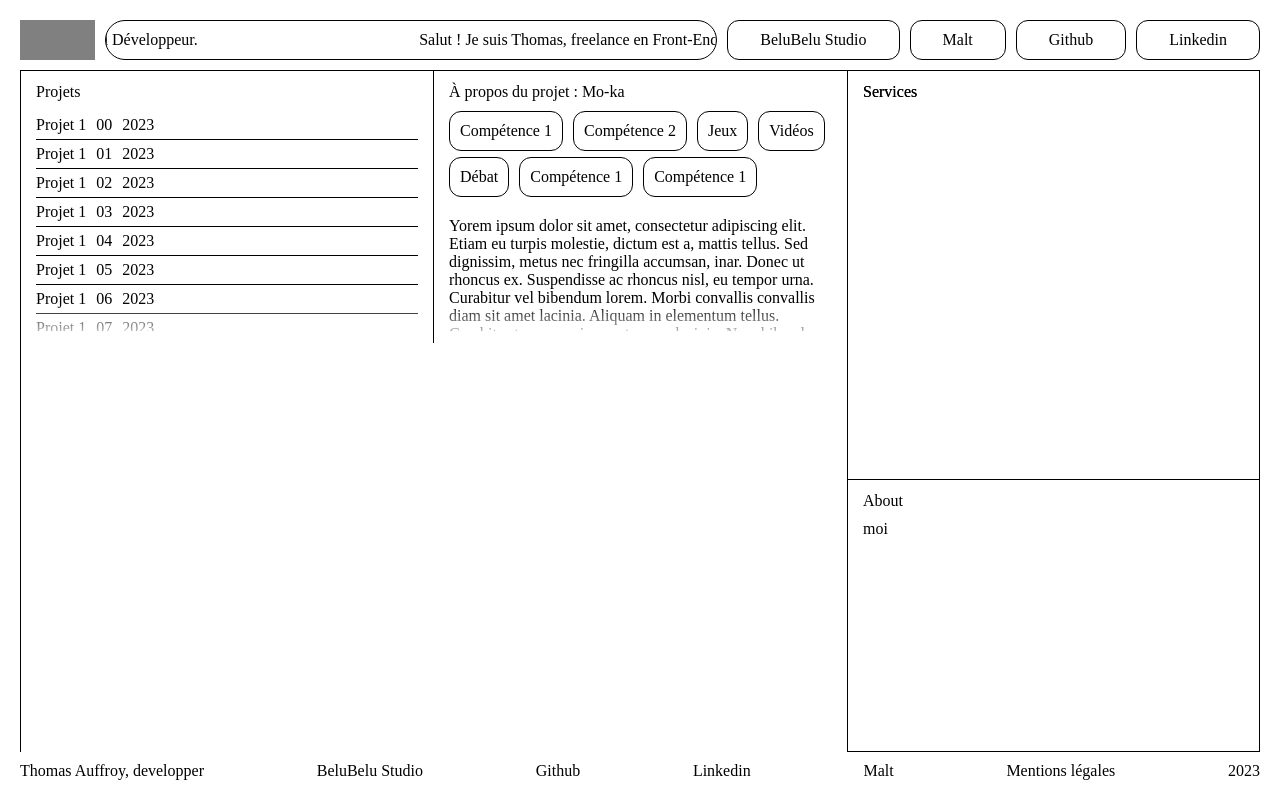
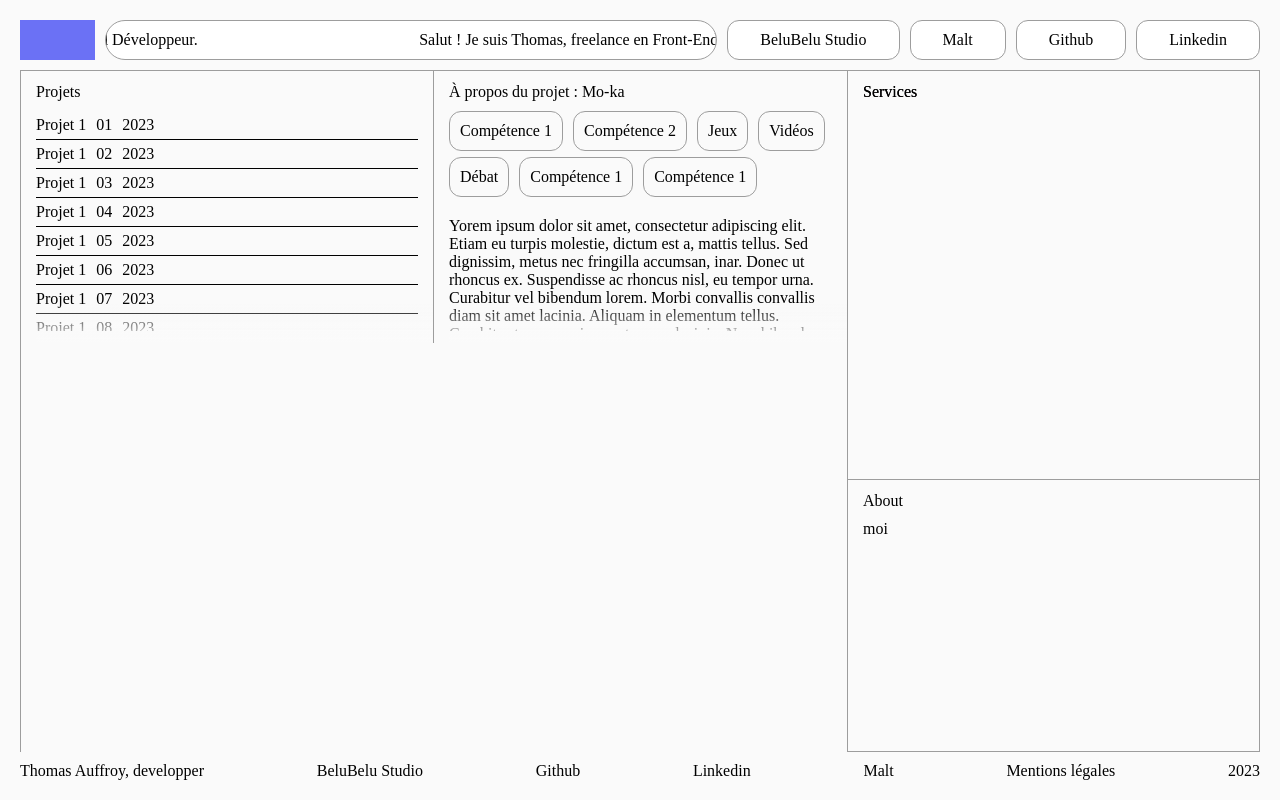
Before and after one commit to bleubleuchocotte/bleubleu-multifolio, a Nuxt app: page / in a window 1280 px wide. Built offline with nearby package versions, Linux system fonts and the light colour scheme.

Commit message:
Ajouts des couleurs en variables pas encore dynamique

```diff
--- a/app.vue
+++ b/app.vue
@@ -17,5 +17,8 @@
   width: 100vw;
   padding-inline: $body-padding-inline;
   padding-block: $body-padding-block;
+
+  background-color: $background-color;
+  color: $text-color;
 }
 </style>
--- a/assets/0-settings/_settings-color.scss
+++ b/assets/0-settings/_settings-color.scss
@@ -1,6 +1,7 @@
-$gradient: linear-gradient(
-  267.23deg,
-  #ff2828 52.03%,
-  #ff8f27 64.71%,
-  #dd96f6 76.92%
-);
+$text-color: #000000;
+$border-color: #9d9d9d;
+
+$background-color: #fafafa;
+$cta-background-color: #ffffff;
+
+$accent-color: #6b71f5;
--- a/components/HeaderComponent.vue
+++ b/components/HeaderComponent.vue
@@ -47,9 +47,8 @@ const links: HeaderLinkType[] = [
 
   &__logo {
     width: 75px;
-    // height: 100%;
 
-    background-color: gray;
+    background-color: $accent-color;
   }
 }
 </style>
--- a/components/MainComponent.vue
+++ b/components/MainComponent.vue
@@ -1,25 +1,10 @@
 <template>
   <main>
-    <ProjectList
-      style="grid-area: 1 / 1 / 3 / 2; border-right: 1px solid black"
-    />
-    <ProjectAbout style="grid-area: 1 / 2 / 3 / 3" />
-    <ServicesList
-      style="
-        grid-area: 1 / 3 / 4 / 4;
-        border: 1px solid black;
-        border-top: none;
-      "
-    />
-
-    <ProjectImages style="grid-area: 3 / 1 / 6 / 3" />
-    <AboutMe
-      style="
-        grid-area: 4 / 3 / 6 / 4;
-        border: 1px solid black;
-        border-top: none;
-      "
-    />
+    <ProjectList class="project-lists" />
+    <ProjectAbout class="project-about" />
+    <ProjectImages class="project-images" />
+    <ServicesList class="services-lists" />
+    <AboutMe class="about-me" />
   </main>
 </template>
 
@@ -33,8 +18,33 @@ main {
   grid-column-gap: 0px;
   grid-row-gap: 0px;
 
-  border: 1px solid black;
+  border: 1px solid $border-color;
   border-bottom: none;
   border-right: none;
 }
+
+.project-lists {
+  grid-area: 1 / 1 / 3 / 2;
+  border-right: 1px solid $border-color;
+}
+
+.project-about {
+  grid-area: 1 / 2 / 3 / 3;
+}
+
+.services-lists {
+  grid-area: 1 / 3 / 4 / 4;
+  border: 1px solid $border-color;
+  border-top: none;
+}
+
+.project-images {
+  grid-area: 3 / 1 / 6 / 3;
+}
+
+.about-me {
+  grid-area: 4 / 3 / 6 / 4;
+  border: 1px solid $border-color;
+  border-top: none;
+}
 </style>
--- a/components/ProjectList.vue
+++ b/components/ProjectList.vue
@@ -86,7 +86,7 @@ const projects: ProjectType[] = [
       class="projects-list__item"
     >
       <p>{{ project.name }}</p>
-      <p>{{ index < 10 ? "0" + index : index }}</p>
+      <p>{{ index + 1 < 10 ? "0" + (index + 1) : index + 1 }}</p>
       <p>{{ project.year }}</p>
     </div>
   </BoxScrollable>
@@ -101,6 +101,7 @@ const projects: ProjectType[] = [
     padding-block: 5px;
 
     border-bottom: 1px solid black;
+    cursor: pointer;
   }
 }
 </style>
--- a/components/UI/BoxScrollable.vue
+++ b/components/UI/BoxScrollable.vue
@@ -57,7 +57,11 @@ onMounted(() => {
     bottom: 0;
     width: 100%;
     height: 5vh;
-    background: linear-gradient(180deg, hsla(0, 0%, 100%, 0), #ffffff);
+    background: linear-gradient(
+      180deg,
+      hsla(0, 0%, 100%, 0),
+      $background-color
+    );
 
     pointer-events: none;
     z-index: 1;
--- a/components/UI/HeaderLink.vue
+++ b/components/UI/HeaderLink.vue
@@ -17,7 +17,8 @@ defineProps({
 <style scoped lang="scss">
 a {
   padding: 10px 32px;
-  border: 1px solid black;
+  border: 1px solid $border-color;
   border-radius: 12px;
+  background-color: $cta-background-color;
 }
 </style>
--- a/components/UI/InfiniteSlidingText.vue
+++ b/components/UI/InfiniteSlidingText.vue
@@ -24,8 +24,9 @@ defineProps({
     align-items: center;
     width: 100%;
     height: 100%;
-    border: 1px solid black;
+    border: 1px solid $border-color;
     border-radius: 50px;
+    background-color: $cta-background-color;
 
     overflow: hidden;
   }
--- a/components/UI/SkillComponent.vue
+++ b/components/UI/SkillComponent.vue
@@ -14,7 +14,7 @@ defineProps({
 <style scoped lang="scss">
 span {
   padding: 10px;
-  border: 1px solid black;
+  border: 1px solid $border-color;
   border-radius: 12px;
 }
 </style>
```
